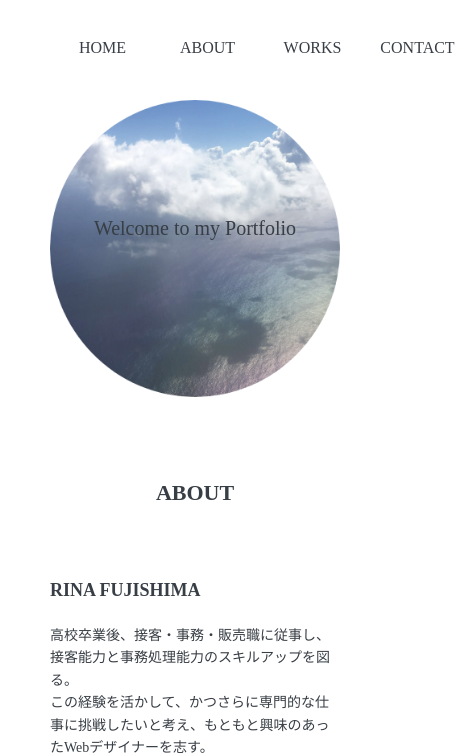
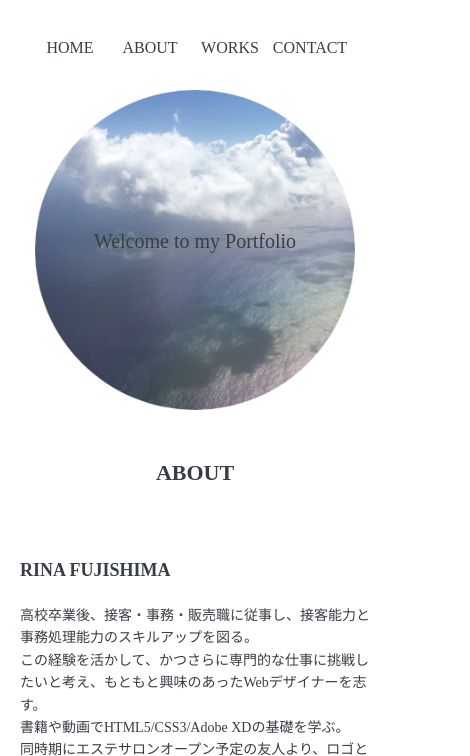
Before and after one commit to rina-f/rina-f.github.io, a plain HTML site: page index.html in a window 390 px wide. Shown: the part 88-844 px from the top of the page, 470 px wide, since content can reach past the window. Drawn offline with Linux system fonts and the light colour scheme; some packages are replaced by stand-ins of ours.

Commit message:
Add files via upload

```diff
--- a/css/style.css
+++ b/css/style.css
@@ -26,8 +26,8 @@ img {
 
 .wrapper {
   font-family: 'Baskerville URW';
-  width: calc(100% - 100px);
-  margin: 10px auto 0;
+  width: 1200px;
+  margin: auto;
   color: #383e45;
 }
 
@@ -59,7 +59,7 @@ img {
 }
 
 #header .main-nav a {
-  width: 105px;
+  width: 100px;
   font-size: 20px;
   color: #383e45;
   text-align: center;
@@ -202,23 +202,30 @@ input[type="submit"] {
 
 @media (max-width: 600px) {
 
+  .wrapper {
+    width: 350px;
+    margin: 0 auto;
+  }
+
 /* HTADER */
 
  #header {
    flex-direction: column;
-   margin: 0 auto;
- }
-
- #header .wrapper {
-  margin: 0;
  }
 
  #header .logo {
    margin: 0 auto;
  }
 
+ #header .main-nav {
+   margin-left: 10px;
+
+ }
+
  #header .main-nav a {
   font-size: 16px;
+  width: 80px;
+  left: 50px;
  }
 
 /* MEIN */
```
